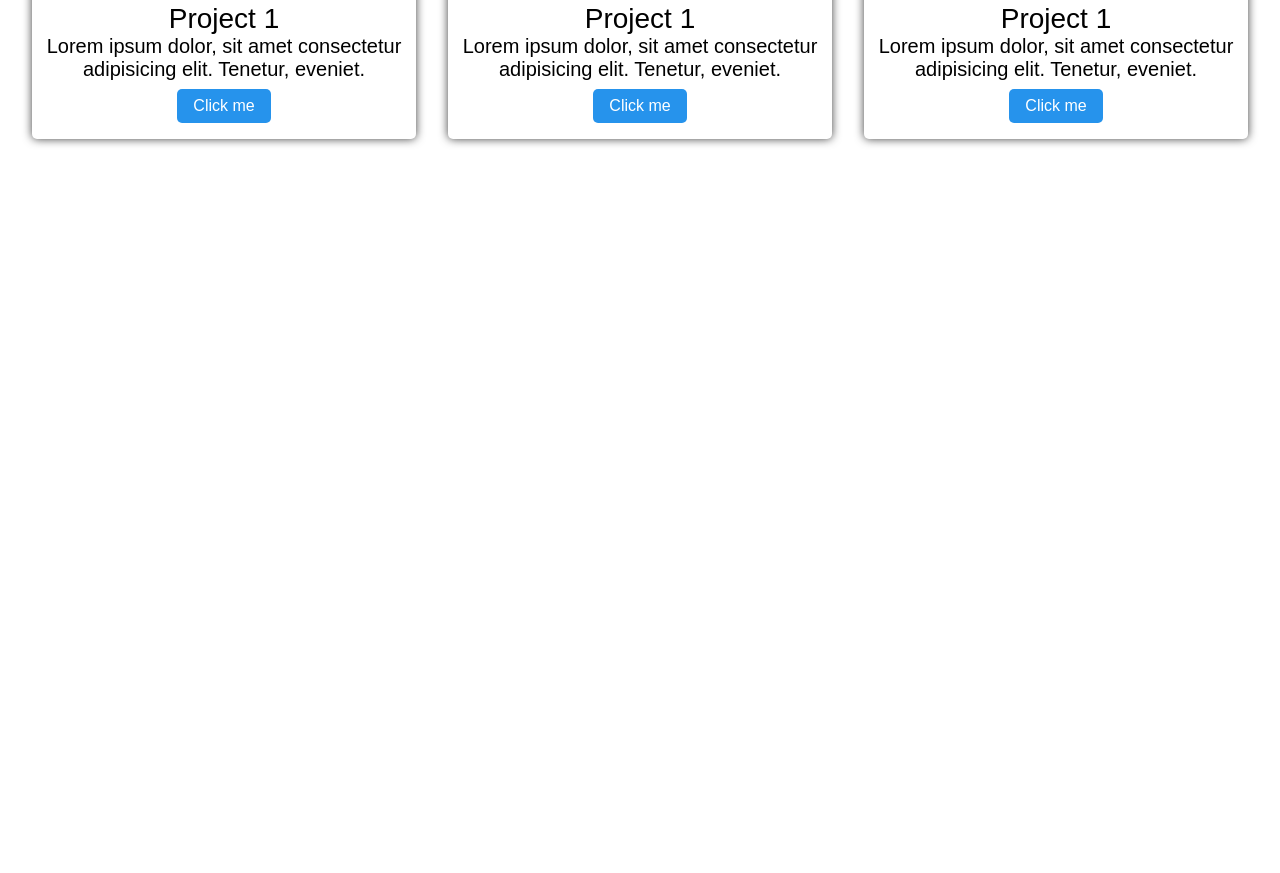
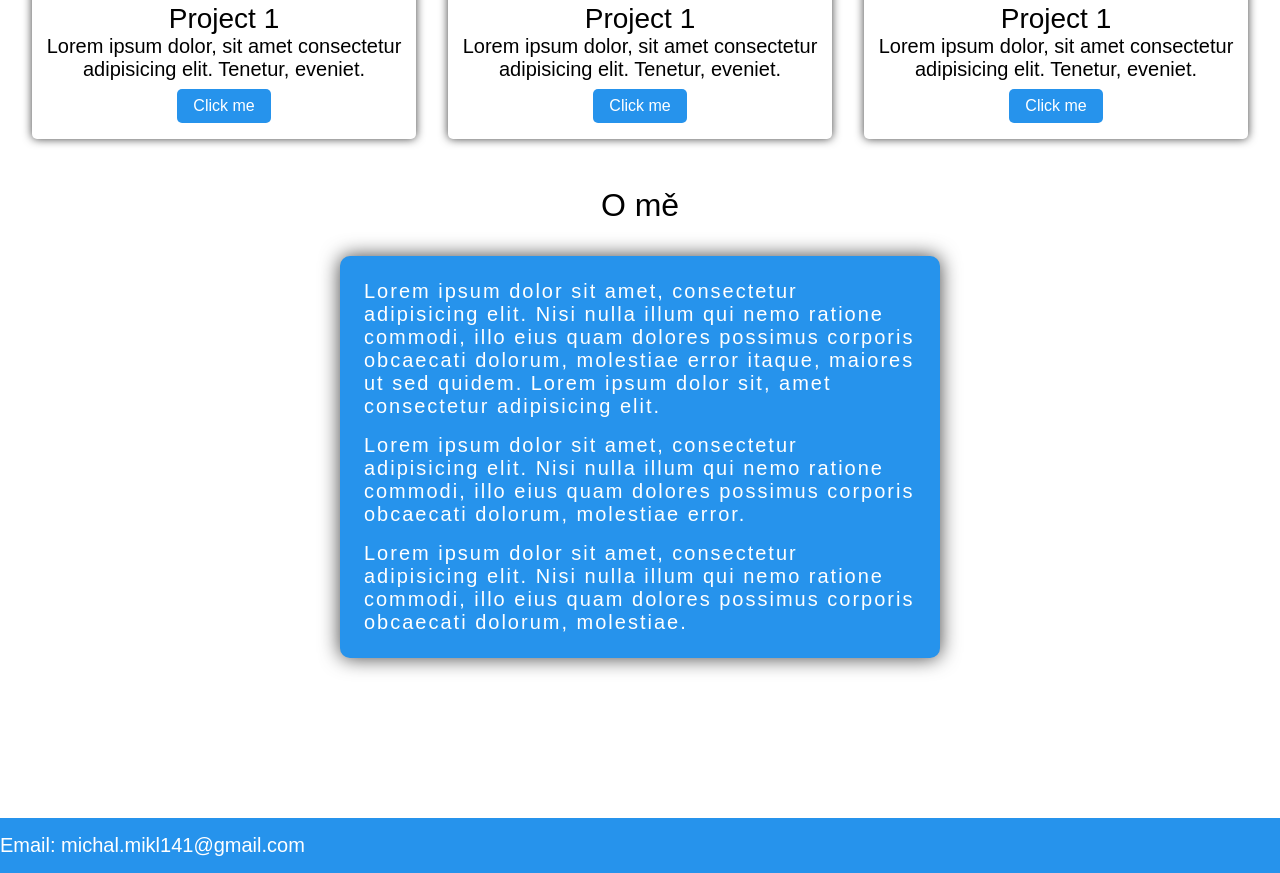
Before and after one commit to IonSibRe/portfolio-site, a website: page index.html in a window 1280 px wide. Shown: the part 1691-2564 px from the top of the page. Before the commit the page ends 2150 px from the top, so only its background shows below. Drawn offline with Linux system fonts and the light colour scheme.

Commit message:
Basic Design Finished

```diff
--- a/index.html
+++ b/index.html
@@ -21,13 +21,13 @@
 					<div class="nav-inner">
 						<ul class="nav-ul">
 							<li class="nav-li">
-								<a href="#" class="nav-a">Projekty</a>
+								<a href="#projects" class="nav-a">Projekty</a>
 							</li>
 							<li class="nav-li">
-								<a href="#" class="nav-a">O mně</a>
+								<a href="#about" class="nav-a">O mně</a>
 							</li>
 							<li class="nav-li">
-								<a href="#" class="nav-a">Kontakt</a>
+								<a href="#contact" class="nav-a">Kontakt</a>
 							</li>
 						</ul>
 					</div>
@@ -49,7 +49,7 @@
 			</div>
 		</header>
 		<main>
-			<div class="projects-container">
+			<div class="projects-container" id="projects">
 				<div class="projects-inner-wrap">
 					<h2 class="projects-title">Poslední Projekty</h2>
 					<div class="projects-cards-wrap">
@@ -182,6 +182,46 @@
 					</div>
 				</div>
 			</div>
+
+			<div class="about-container" id="about">
+				<div class="about-inner-wrap">
+					<h2 class="about-title">O mě</h2>
+					<div class="about-content-wrap">
+						<p class="about-text">
+							Lorem ipsum dolor sit amet, consectetur adipisicing
+							elit. Nisi nulla illum qui nemo ratione commodi,
+							illo eius quam dolores possimus corporis obcaecati
+							dolorum, molestiae error itaque, maiores ut sed
+							quidem. Lorem ipsum dolor sit, amet consectetur
+							adipisicing elit.
+						</p>
+						<p class="about-text">
+							Lorem ipsum dolor sit amet, consectetur adipisicing
+							elit. Nisi nulla illum qui nemo ratione commodi,
+							illo eius quam dolores possimus corporis obcaecati
+							dolorum, molestiae error.
+						</p>
+						<p class="about-text">
+							Lorem ipsum dolor sit amet, consectetur adipisicing
+							elit. Nisi nulla illum qui nemo ratione commodi,
+							illo eius quam dolores possimus corporis obcaecati
+							dolorum, molestiae.
+						</p>
+					</div>
+				</div>
+			</div>
 		</main>
+		<footer class="footer-container" id="contact">
+			<div class="footer-inner-wrap">
+				<p class="footer-email">Email: michal.mikl141@gmail.com</p>
+				<a
+					href="https://github.com/IonSibRe"
+					target="_blank"
+					class="footer-link"
+				>
+					<i class="fab fa-github"></i>
+				</a>
+			</div>
+		</footer>
 	</body>
 </html>
--- a/scss/config/_config.scss
+++ b/scss/config/_config.scss
@@ -18,6 +18,10 @@ $text-primary: rgb(38, 147, 236);
 	box-sizing: border-box;
 	margin: 0;
 	padding: 0;
+}
+
+html {
+	scroll-behavior: smooth;
 }
 
 body {
--- a/scss/config/_media-queries.scss
+++ b/scss/config/_media-queries.scss
@@ -12,6 +12,11 @@
 
 	.projects-cards-wrap {
 		grid-template-columns: repeat(auto-fit, minmax(300px, 1fr));
+	}
+
+	// About
+	.about-inner-wrap {
+		width: 95%;
 	}
 }
 
@@ -46,6 +51,11 @@
 	// Projects
 	.projects-cards-wrap {
 		grid-template-columns: repeat(auto-fit, minmax(250px, 1fr));
+	}
+
+	// About
+	.about-content-wrap {
+		width: 420px;
 	}
 }
 
@@ -88,4 +98,9 @@
 	.header-content-wrap .header-projects-link {
 		font-size: $p-size - 0.25rem;
 	}
+
+	// About
+	.about-content-wrap {
+		width: 100%;
+	}
 }
--- a/scss/styles.scss
+++ b/scss/styles.scss
@@ -68,17 +68,16 @@
 // ================== Projects ==================
 .projects-inner-wrap {
 	width: $container-size;
-	margin: 0 auto;
+	margin: 3rem auto 0 auto;
 }
 
 .projects-title {
-	margin: 3rem 0 2rem 0;
+	margin-bottom: 2rem;
 	font-size: $h2-size;
 	text-align: center;
 }
 
 .projects-cards-wrap {
-	margin-bottom: 20rem;
 	display: grid;
 	gap: 2rem;
 	grid-template-columns: repeat(auto-fit, minmax(350px, 1fr));
@@ -116,5 +115,61 @@
 	}
 }
 
+// ================== About ==================
+.about-inner-wrap {
+	width: $container-size;
+	margin: 3rem auto 0 auto;
+}
+
+.about-title {
+	margin-bottom: 2rem;
+	font-size: $h2-size;
+	text-align: center;
+}
+
+.about-content-wrap {
+	width: 600px;
+	margin: 0 auto;
+	padding: 1.5rem;
+	font-size: $p-size;
+	border-radius: 10px;
+	letter-spacing: 2px;
+	background-color: $text-primary;
+	box-shadow: 0px 0px 20px 0px rgba(0, 0, 0, 0.75);
+
+	.about-text {
+		margin-bottom: 1rem;
+		color: $text-light;
+
+		&:last-child {
+			margin-bottom: 0;
+		}
+	}
+}
+
+// ================== Footer ==================
+.footer-container {
+	margin-top: 10rem;
+	padding: 1rem 0;
+	background-color: $text-primary;
+
+	.footer-inner-wrap {
+		width: $container-size;
+		margin: 0 auto;
+		display: flex;
+		justify-content: space-between;
+	}
+
+	.footer-email {
+		font-size: $p-size;
+		color: $text-light;
+	}
+
+	.footer-link {
+		font-size: $p-size;
+		color: $text-light;
+	}
+}
+
 // ================== Media Queries ==================
 @import "./config/media-queries";
```
Also changed, not shown: css/styles.min.css.
